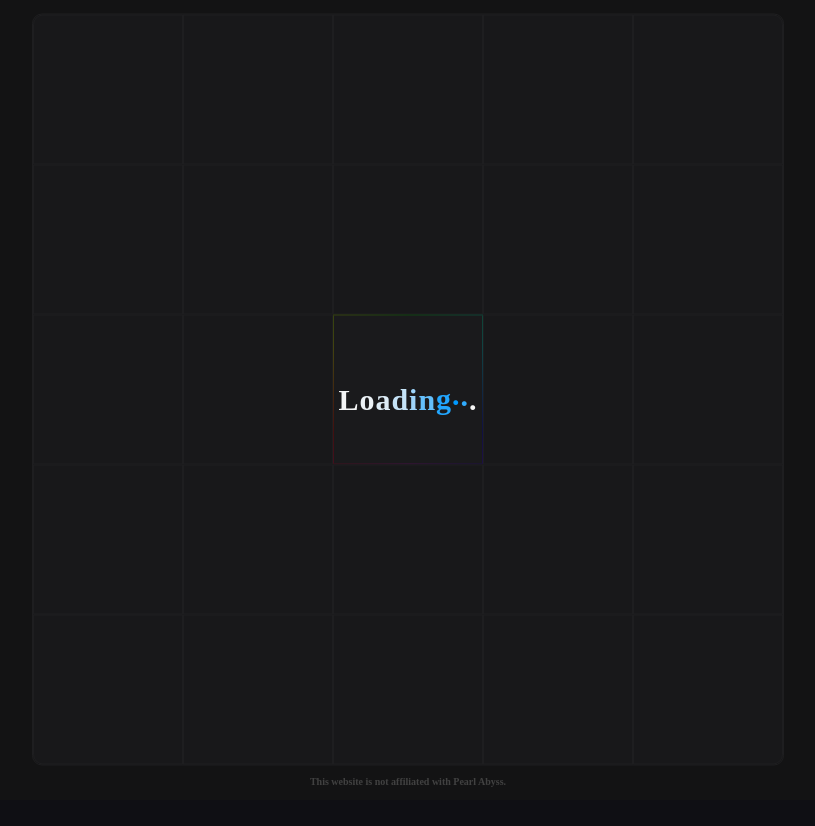
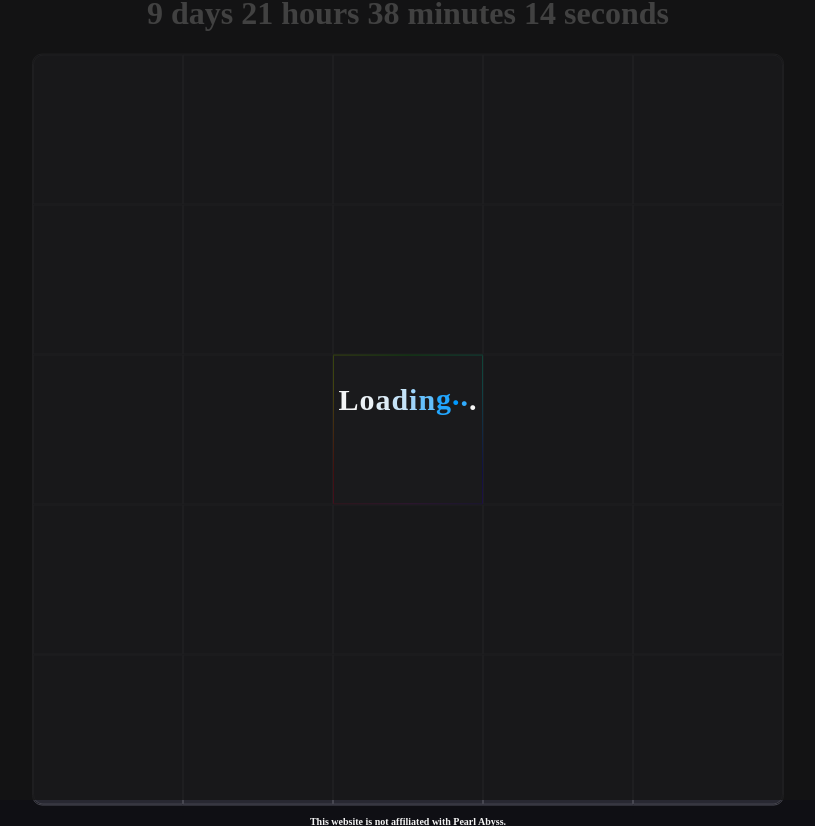
Before and after one commit to Multarix/bdo-bingo-websocket, a website with bundled scripts: page client/index.html in a window 1280 px wide. Shown: the whole page, without its empty margins (232-1047 px from the left). Before the commit the page ends 800 px from the top, so only its background shows below. Built offline with nearby package versions, Linux system fonts and the light colour scheme; no server answers.

Commit message:
countdown

```diff
--- a/client/index.html
+++ b/client/index.html
@@ -21,6 +21,7 @@
 			<span style="--offset:10">.</span>
 		</div>
 		<div class="container">
+			<h1 id="countdown"></h1>
 			<div class="bingoboard">
 				<button id="box0"></button>		<button id="box1"></button>		<button id="box2"></button>		<button id="box3"></button>		<button id="box4"></button>
 				<button id="box5"></button>		<button id="box6"></button>		<button id="box7"></button>		<button id="box8"></button>		<button id="box9"></button>
--- a/client/script.ts
+++ b/client/script.ts
@@ -1,3 +1,76 @@
+const startTime = 1751092200000;
+const countdown = document.getElementById("countdown") as HTMLElement;
+
+/**
+ * @name humanTime
+ * @param {Number} ms The number of milliseconds to convert
+ * @param {String} [format] The format to convert the time to, defaults to "\\h hours \\m minutes \\s seconds"
+ * @returns {String} The converted time
+ * @description Convert milliseconds to human readable formats
+ * - `\\S` = Miliseconds
+ * - `\\s` = Seconds
+ * - `\\m` = Minutes
+ * - `\\h` or `\\H` = Hours
+ * - `\\d` or `\\D` = Days
+ * - `\\M` = Months
+ * - `\\y` or `\\Y` = Years
+ * @example const format = humanTime(951000, "\\m minutes \\s seconds");
+ * console.log(format); // 15 minutes 51 seconds
+**/
+function humanTime(ms: number, format = "\\h hours \\m minutes \\s seconds"){
+	if(!format) return `${ms}ms`;
+
+	const baseMilliseconds = ms;
+	const baseSeconds = Math.floor(baseMilliseconds / 1000);
+	const baseMinutes = Math.floor(baseSeconds / 60);
+	const baseHours = Math.floor(baseMinutes / 60);
+	const baseDays = Math.floor(baseHours / 24);
+	const baseMonths = Math.floor(baseDays / 30);
+	const baseYears = Math.floor(baseDays / 365);
+
+	let milliseconds: number = baseMilliseconds;
+	let seconds = baseSeconds;
+	let minutes = baseMinutes;
+	let hours = baseHours;
+	let days = baseDays;
+	let months = baseMonths;
+	const years = baseYears;
+
+	if(format.includes("\\s")) milliseconds = baseMilliseconds % 1000; // Seconds
+	if(format.includes("\\m")) seconds = baseSeconds % 60; // Minutes
+	if(format.includes("\\h") || format.includes("\\H")) minutes = baseMinutes % 60;	// Hours
+	if(format.includes("\\d") || format.includes("\\D")) hours = baseHours % 24; // Days
+	if(format.includes("\\M")) days = baseDays % 30; // Months
+	if(format.includes("\\y") || format.includes("\\Y")) months = months % 12; // Years
+
+	const duration = format.replace(/\\S/, milliseconds.toString())
+		.replace(/\\s/g, seconds.toString())
+		.replace(/\\m/g, minutes.toString())
+		.replace(/\\h/g, hours.toString())
+		.replace(/\\H/g, hours.toString())
+		.replace(/\\d/g, days.toString())
+		.replace(/\\D/g, days.toString())
+		.replace(/\\M/g, months.toString())
+		.replace(/\\y/g, years.toString())
+		.replace(/\\Y/g, years.toString());
+
+	return duration;
+}
+
+function updateCountdown(){
+	try {
+		let human = startTime - Date.now();
+		if(human < 0) human = 0;
+		const time = humanTime(human, "\\d days \\h hours \\m minutes \\s seconds");
+
+		countdown.innerText = time;
+	} catch (e){
+		return e;
+	}
+}
+
+
+
 function getCookie(cookieName: string){
 	const name = `${cookieName}=`;
 	const decodedCookie = decodeURIComponent(document.cookie);
@@ -106,8 +179,7 @@ async function init(){
 	}
 
 	await connectToWebsocket();
-
-
+	setInterval(updateCountdown, 1000);
 }
 
 
```
